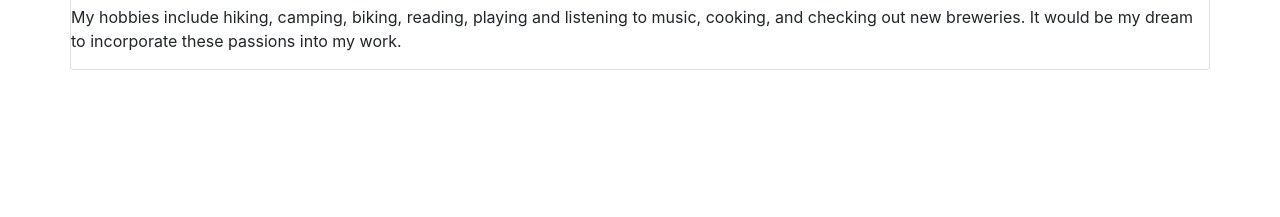
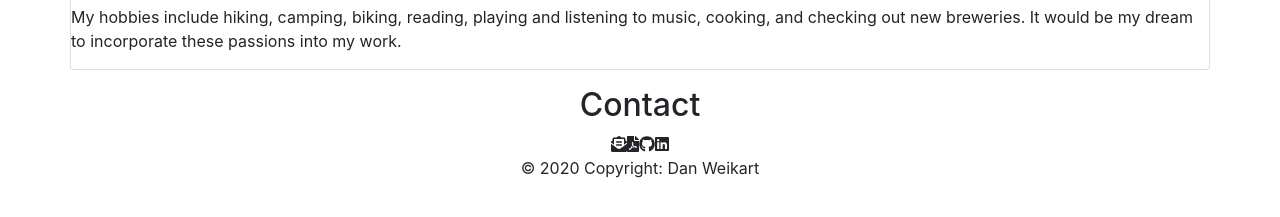
Before and after one commit to thedanitor/Portfolio, a React (Create React App) app: page / in a window 1280 px wide. Shown: the part 255-472 px from the top of the page. Built offline with nearby package versions, Linux system fonts and the light colour scheme.

Commit message:
created footer, added icons

```diff
--- a/package.json
+++ b/package.json
@@ -5,6 +5,8 @@
   "private": true,
   "dependencies": {
     "@fortawesome/fontawesome-svg-core": "^1.2.30",
+    "@fortawesome/free-brands-svg-icons": "^5.14.0",
+    "@fortawesome/free-regular-svg-icons": "^5.14.0",
     "@fortawesome/free-solid-svg-icons": "^5.14.0",
     "@fortawesome/react-fontawesome": "^0.1.11",
     "@testing-library/jest-dom": "^4.2.4",
--- a/src/App.js
+++ b/src/App.js
@@ -1,20 +1,24 @@
 import React from 'react';
 import './App.css';
-import PortfolioNav from "./components/PortfoioNav";
+import Header from "./components/Header";
 import About from "./components/About";
 import NameNav from "./components/NameNav";
+import Footer from "./components/Footer";
 import 'bootstrap/dist/css/bootstrap.min.css';
 import { library } from '@fortawesome/fontawesome-svg-core';
-import { faHamburger } from '@fortawesome/free-solid-svg-icons';
+import { faHamburger, faEnvelopeOpenText, faFilePdf } from '@fortawesome/free-solid-svg-icons';
+// import { faFilePdf } from "@fortawesome/free-regular-svg-icons";
+import { fab } from "@fortawesome/free-brands-svg-icons";
 
-library.add(faHamburger);
+library.add(fab, faHamburger, faEnvelopeOpenText, faFilePdf);
 
 function App() {
   return (
     <div className="App">
-      <PortfolioNav/>
+      <Header/>
       <NameNav/>
       <About/>
+      <Footer/>
     </div>
   );
 }
--- /dev/null
+++ b/src/components/Footer.js
@@ -0,0 +1,65 @@
+import React from 'react'
+import { FontAwesomeIcon } from "@fortawesome/react-fontawesome";
+
+function Footer() {
+    return (
+        <footer id="contact" class="page-footer font-small">
+        <div class="container">
+          <div class="footer-copyright text-center py-3">
+
+            <h2>Contact</h2>
+            <FontAwesomeIcon icon="envelope-open-text"/>
+            <FontAwesomeIcon icon="file-pdf"/>
+            <FontAwesomeIcon icon={["fab","github"]}/>
+            <FontAwesomeIcon icon={["fab", "linkedin"]}/>
+
+
+
+            {/* <a href="mailto: danmweikart@gmail.com" target="_blank"
+              >
+                  <FontAwesomeIcon icon="envelope-open-text"/>
+                  <i
+                class="fas fa-envelope-open-text"
+                data-toggle="tooltip"
+                data-placement="top"
+                title="Email"
+              >
+                  </i>
+                  </a>
+            <a href="https://github.com/thedanitor" target="_blank"
+              ><i
+                class="fab fa-github"
+                data-toggle="tooltip"
+                data-placement="top"
+                title="Github"
+              ></i
+            ></a>
+            <a
+              href="https://www.linkedin.com/in/dan-weikart-64702a1a3/"
+              target="_blank"
+              ><i
+                class="fab fa-linkedin"
+                data-toggle="tooltip"
+                data-placement="top"
+                title="linkedIn"
+              ></i
+            ></a>
+            <a
+              href="assets/images/Dan_Weikart_Resume_6-25-2020.pdf"
+              target="_blank"
+            >
+              <i
+                class="far fa-file-pdf"
+                data-toggle="tooltip"
+                data-placement="top"
+                title="Resume"
+              ></i>
+            </a> */}
+            <p>© 2020 Copyright: Dan Weikart</p>
+          </div>
+        </div>
+      </footer>
+    )
+}
+
+export default Footer;
--- a/src/components/PortfoioNav.js
+++ b/src/components/Header.js
@@ -12,7 +12,7 @@ import { FontAwesomeIcon } from "@fortawesome/react-fontawesome";
 //   content: "\f805",
 // };
 
-function PortfolioNav() {
+function Header() {
   return (
 
       <Navbar
@@ -57,4 +57,4 @@ function PortfolioNav() {
   );
 }
 
-export default PortfolioNav;
+export default Header;
```
Also changed, not shown: src/fontawesome.js (+7 -2 lines), 2 other files (tests, documents, lock files or other folders).
